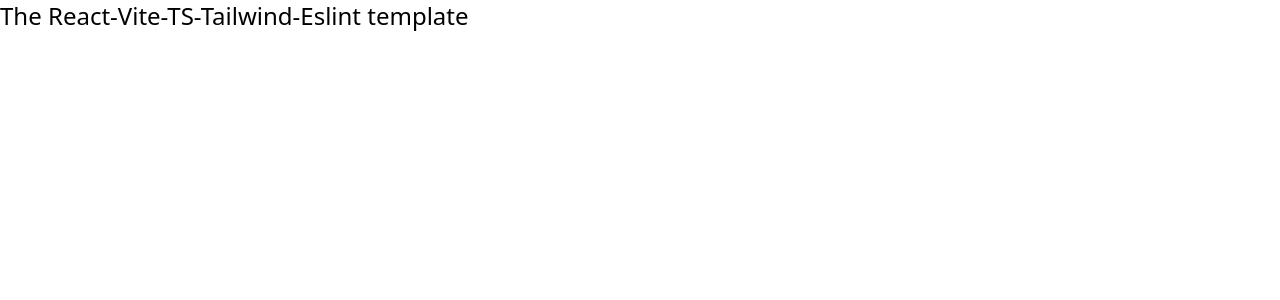
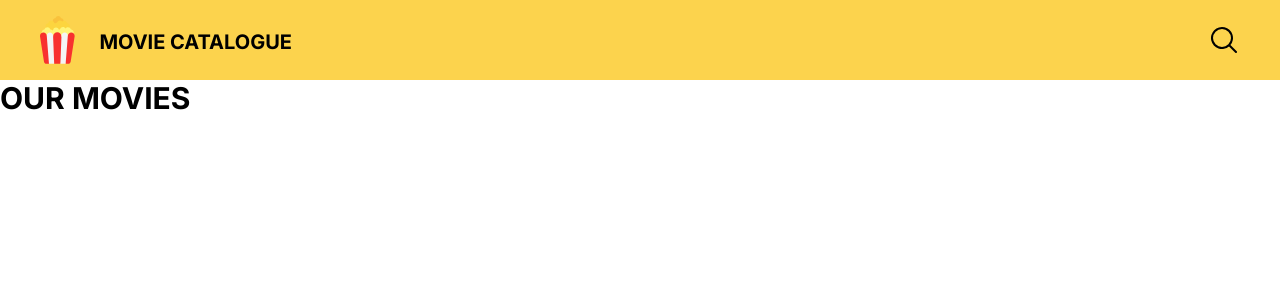
Before and after one commit to steef-o/movie_catalogue, a React (Vite) app: page / in a window 1280 px wide. Shown: the top 300 px of the page. Built offline with nearby package versions, Linux system fonts and the light colour scheme.

Commit message:
Add phosphor icons and header

```diff
--- a/package.json
+++ b/package.json
@@ -9,6 +9,7 @@
     "preview": "vite preview"
   },
   "dependencies": {
+    "@phosphor-icons/react": "^2.0.10",
     "react": "^18.2.0",
     "react-dom": "^18.2.0"
   },
--- a/src/App.tsx
+++ b/src/App.tsx
@@ -1,6 +1,12 @@
+import Header from "./components/Header";
+
 const App = () => (
-  <div className="App">
-    <p className="text-2xl">The React-Vite-TS-Tailwind-Eslint template</p>
+  <div className="App ">
+    <Header />
+    <main className={"max-w-[1200px]"}>
+
+      <h1 className="text-3xl font-bold">OUR MOVIES</h1>
+    </main>
   </div>
 );
 
--- /dev/null
+++ b/src/components/Header.tsx
@@ -0,0 +1,17 @@
+import React from "react";
+import Popcorn from "../assets/img/popcorn.svg";
+import {MagnifyingGlass} from "@phosphor-icons/react";
+
+const Header = () => {
+  return (
+    <div className={"bg-amber-300"}>
+      <div className={"max-w-[1200px] flex mx-auto py-4"}>
+        <img src={Popcorn} className={"max-h-12"}/>
+        <h2 className={"font-bold mt-3 ml-6 text-xl"}>MOVIE CATALOGUE</h2>
+        <MagnifyingGlass size={"32"} className={"ml-auto mt-2"}/>
+      </div>
+    </div>
+  );
+};
+
+export default Header;
--- a/src/index.css
+++ b/src/index.css
@@ -1,3 +1,5 @@
+@import url('https://fonts.googleapis.com/css2?family=Inter:wght@400;700;900&display=swap');
+
 @tailwind base;
 @tailwind components;
 @tailwind utilities;
--- a/tailwind.config.cjs
+++ b/tailwind.config.cjs
@@ -4,7 +4,11 @@
     "./index.html",
     "./src/**/*.{js,ts,jsx,tsx}"],
   theme: {
-    extend: {},
+    extend: {
+      fontFamily: {
+        sans: ['Inter', 'sans-serif'],
+      }
+    },
   },
   plugins: [],
 }
--- a/tsconfig.json
+++ b/tsconfig.json
@@ -14,7 +14,7 @@
     "resolveJsonModule": true,
     "isolatedModules": true,
     "noEmit": true,
-    "jsx": "react-jsx"
+    "jsx": "react-jsx",
   },
   "include": ["src"],
   "references": [{ "path": "./tsconfig.node.json" }]
```
Also changed, not shown: src/assets/img/popcorn.svg (added), 1 other file (tests, documents, lock files or other folders).
